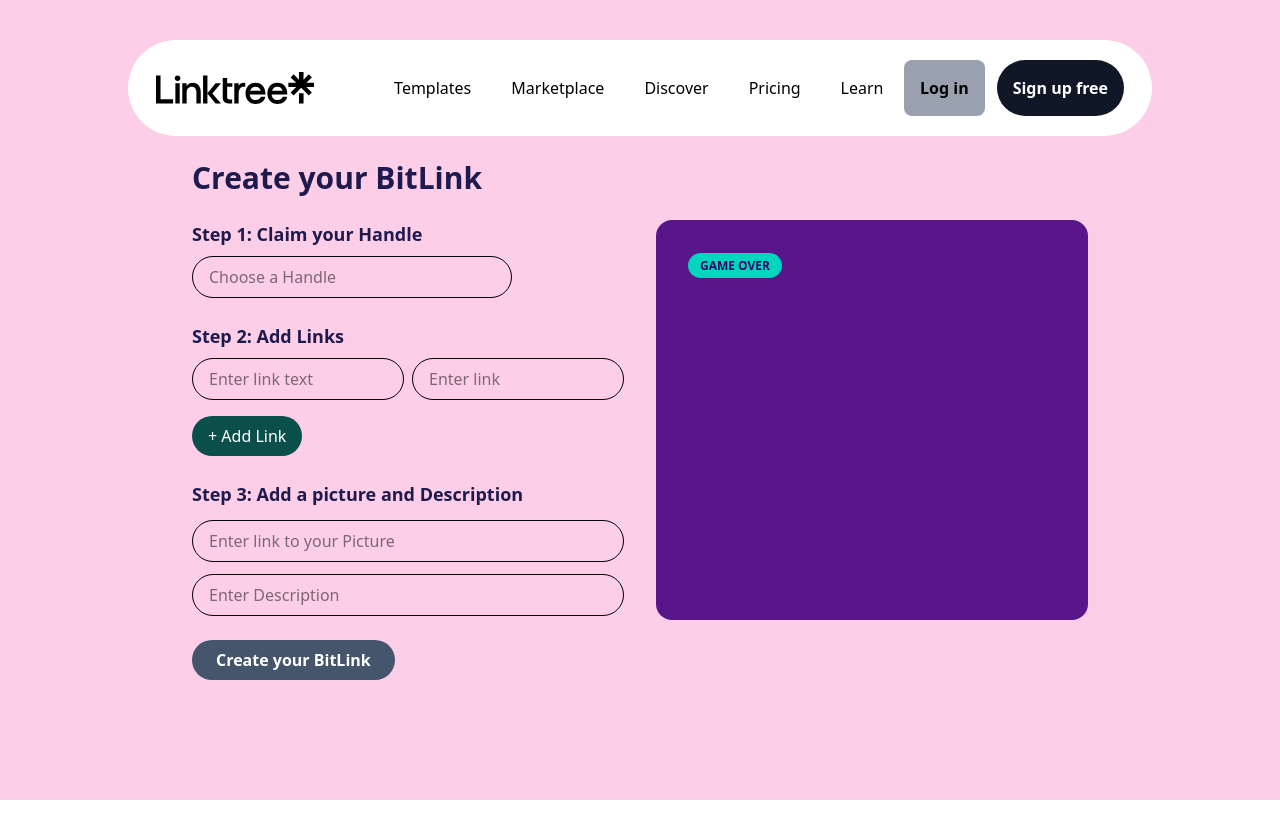
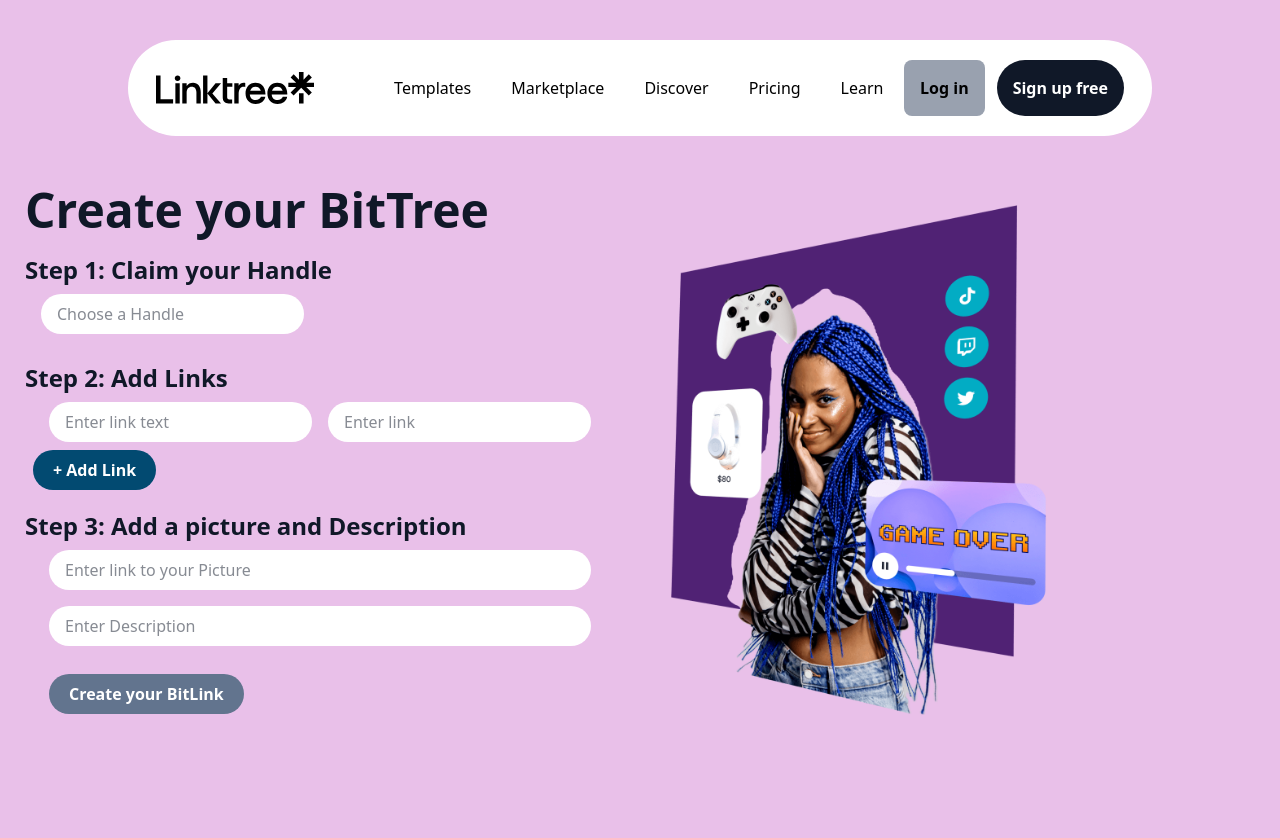
Before and after one commit to bhoomib23/LinkTree, a Next.js app: page /generate in a window 1280 px wide. Shown: the top 838 px of the page. Before the commit the page ends 800 px from the top, so only its background shows below. Built offline with nearby package versions, Linux system fonts and the light colour scheme.

Commit message:
initial commit

```diff
--- a/app/generate/page.js
+++ b/app/generate/page.js
@@ -1,142 +1,110 @@
-// "use client"
+'use client'
 
-export const dynamic = 'force-dynamic';
-import React, { useState, Suspense } from 'react'
+import React, { useState } from 'react'
+import { ToastContainer, toast } from 'react-toastify'
+import 'react-toastify/dist/ReactToastify.css'
 import { useSearchParams } from 'next/navigation'
 
-// 1. Your core component that uses searchParams goes here
-function GenerateForm() {
-  const searchParams = useSearchParams()
-  const handleFromUrl = searchParams.get('handle') || ""
-
-  // State management for your form fields
-  const [handle, setHandle] = useState(handleFromUrl)
-  const [links, setLinks] = useState([{ text: "", url: "" }])
-  const [picture, setPicture] = useState("")
-  const [description, setDescription] = useState("")
-
-  const handleAddLink = () => {
-    setLinks([...links, { text: "", url: "" }])
+const page = () => {
+    const searchparams=useSearchParams()
+    // const [link, setlink] = useState("")
+    // const [linktext, setlinktext] = useState("")
+    const [links, setlinks] = useState([{ link: "", linktext: "" }])
+    const [handle, sethandle] = useState(searchparams.get('handle'))
+    const [pic, setpic] = useState("")
+    const [desc, setdesc] = useState("")
+    const handlechange = (index, link, linktext) => {
+        setlinks((initiallink) => {
+            return initiallink.map((item, i) => {
+                if (i == index) {
+                    return { link, linktext }
                 }
 
-  const handleLinkChange = (index, field, value) => {
-    const updatedLinks = [...links]
-    updatedLinks[index][field] = value
-    setLinks(updatedLinks)
+                else {
+                    return item
                 }
 
-  const handleSubmit = (e) => {
-    e.preventDefault()
-    // Handle your submission API logic to /api/add here
-    console.log({ handle, links, picture, description })
+            })
+        })
     }
 
+    const addlink = () => {
+            setlinks(links.concat([{ link: "", linktext: "" }]))
+        }
+    const submitlinks = async () => {
+        const myHeaders = new Headers();
+        myHeaders.append("Content-Type", "application/json");
+
+        const raw = JSON.stringify({
+            "links": links,
+            "handle": handle,
+            "pic": pic,
+            "desc": desc
+        });
+        console.log(raw);
+
+
+
+        const requestOptions = {
+            method: "POST",
+            headers: myHeaders,
+            body: raw,
+            redirect: "follow"
+        };
+
+        const r = await fetch("http://localhost:3000/api/add", requestOptions)
+        const result = await r.json()
+        // toast(result.message)
+        if(result.success){
+                 toast.success(result.message)
+        }
+        else{
+            toast.error(result.message)
+        }
+        // setlink("")
+        // setlinktext("")
+
+
+    }
     return (
-    <div className="max-w-4xl mx-auto grid grid-cols-1 md:grid-cols-2 gap-8 items-center">
-      {/* Left Column: Form Setup */}
-      <div>
-        <h1 className="text-3xl font-bold text-indigo-950 mb-6">Create your BitLink</h1>
+        <div className="bg-[#E9C0E9] min-h-screen grid grid-cols-2 pt-15">
 
-        <form onSubmit={handleSubmit} className="space-y-6">
-          {/* Step 1 */}
-          <div>
-            <label className="block text-lg font-semibold text-indigo-950 mb-2">
-              Step 1: Claim your Handle
-            </label>
-            <input
-              type="text"
-              value={handle}
-              onChange={(e) => setHandle(e.target.value)}
-              placeholder="Choose a Handle"
-              className="w-full max-w-xs px-4 py-2 border rounded-full focus:outline-none focus:ring-2 focus:ring-indigo-500"
-            />
+            <div className="col1 flex flex-col text-gray-900 justify-center items-center">
+                <div className="flex flex-col gap-5 my-8">
+                    <h1 className='font-bold text-5xl'> Create your BitTree</h1>
+                    <div className="item">
+                        <h2 className='font-semibold text-2xl'>Step 1: Claim your Handle</h2>
+                        <div className="mx-4">
+                            <input value={handle || ''} onChange={e => { sethandle(e.target.value) }} className="bg-white my-2 px-4 py-2 focus:outline-pink-400 rounded-4xl" type="text" name=" " id="" placeholder='Choose a Handle' />
                         </div>
+                    </div>
+                    <div className="item">
+                        <h2 className='font-semibold text-2xl'>Step 2: Add Links</h2>
 
-          {/* Step 2 */}
-          <div>
-            <label className="block text-lg font-semibold text-indigo-950 mb-2">
-              Step 2: Add Links
-            </label>
-            {links.map((link, index) => (
-              <div key={index} className="flex gap-2 mb-2 max-w-md">
-                <input
-                  type="text"
-                  placeholder="Enter link text"
-                  value={link.text}
-                  onChange={(e) => handleLinkChange(index, 'text', e.target.value)}
-                  className="w-1/2 px-4 py-2 border rounded-full focus:outline-none"
-                />
-                <input
-                  type="text"
-                  placeholder="Enter link"
-                  value={link.url}
-                  onChange={(e) => handleLinkChange(index, 'url', e.target.value)}
-                  className="w-1/2 px-4 py-2 border rounded-full focus:outline-none"
-                />
+                        {links && links.map((item, index) => {
+                            return <div key={index} className="mx-4">
+                                <input value={item.linktext || ''} onChange={e => { handlechange(index, item.link, e.target.value) }} className="bg-white my-2 mx-2 px-4 py-2 focus:outline-pink-400 rounded-4xl" type="text" name=" " id="" placeholder='Enter link text' />
+                                <input value={item.link || ''} onChange={e => { handlechange(index, e.target.value, item.linktext) }} className="bg-white my-2 mx-2 px-4 py-2 focus:outline-pink-400 rounded-4xl" type="text" name=" " id="" placeholder='Enter link ' />
                             </div>
-            ))}
-            <button
-              type="button"
-              onClick={handleAddLink}
-              className="mt-2 bg-teal-900 text-white px-4 py-2 rounded-full font-medium hover:bg-teal-800 transition"
-            >
-              + Add Link
-            </button>
+                        })}
+                        <button onClick={() => addlink()} className="mx-2 bg-sky-900 text-white p-5 py-2 rounded-4xl font-bold"> + Add Link</button>
                     </div>
-
-          {/* Step 3 */}
-          <div className="space-y-3">
-            <label className="block text-lg font-semibold text-indigo-950">
-              Step 3: Add a picture and Description
-            </label>
-            <input
-              type="text"
-              placeholder="Enter link to your Picture"
-              value={picture}
-              onChange={(e) => setPicture(e.target.value)}
-              className="w-full max-w-md px-4 py-2 border rounded-full focus:outline-none"
-            />
-            <input
-              type="text"
-              placeholder="Enter Description"
-              value={description}
-              onChange={(e) => setDescription(e.target.value)}
-              className="w-full max-w-md px-4 py-2 border rounded-full focus:outline-none"
-            />
-          </div>
-
-          <button
-            type="submit"
-            className="bg-slate-600 text-white px-6 py-2 rounded-full font-semibold hover:bg-slate-700 transition"
-          >
-            Create your BitLink
-          </button>
-        </form>
-      </div>
-
-      {/* Right Column: Decorative Vector graphics placeholder */}
-      <div className="hidden md:block">
-        <div className="bg-purple-900 rounded-2xl p-8 text-white min-h-[400px] flex flex-col justify-between relative overflow-hidden">
-          {/* You can replace this wrapper with your absolute positioned mock image elements */}
-          <div className="z-10">
-            <span className="bg-teal-400 text-purple-950 font-bold px-3 py-1 rounded-full text-xs">GAME OVER</span>
-          </div>
-          <div className="absolute right-0 bottom-0 opacity-80">
-            {/* Put your image elements here */}
+                    <div className="item">
+                        <h2 className='font-semibold text-2xl'>Step 3: Add a picture and Description</h2>
+                        <div className="mx-4 flex flex-col">
+                            <input value={pic || ''} onChange={e => { setpic(e.target.value) }} className="bg-white my-2 mx-2 px-4 py-2 focus:outline-pink-400 rounded-4xl" type="text" name=" " id="" placeholder='Enter link to your Picture' />
+                            <input value={desc || ''} onChange={e => { setdesc(e.target.value) }} className="bg-white my-2 mx-2 px-4 py-2 focus:outline-pink-400 rounded-4xl" type="text" name=" " id="" placeholder='Enter Description' />
+                            <button disabled={pic=="" || handle=="" || links[0].linktext==""} onClick={() => { submitlinks() }} className="disabled:bg-slate-500 mx-2 bg-sky-900 text-white p-5 py-2 my-5 rounded-4xl w-fit font-bold">Create your BitLink</button>
                         </div>
                     </div>
                 </div>
             </div>
+            <div className="col2 w-full h-screen bg-[#E9C0E9]">
+                <img alt="Promotional Banner" className="h-full object-contain" src="/generate.png"></img> </div>
+
+            <ToastContainer />
+        </div>
     )
 }
 
-// 2. Main structural page layout featuring your padding and Suspense boundary wrapper
-export default function Generate() {
-  return (
-    <main className="pt-40 pb-12 px-6 min-h-screen bg-pink-200">
-      <Suspense fallback={<div className="text-center text-indigo-950 font-semibold">Loading generator template...</div>}>
-        <GenerateForm />
-      </Suspense>
-    </main>
-  )
-}
+export default page
```
Lines whose indentation alone changed are shown as unchanged.
